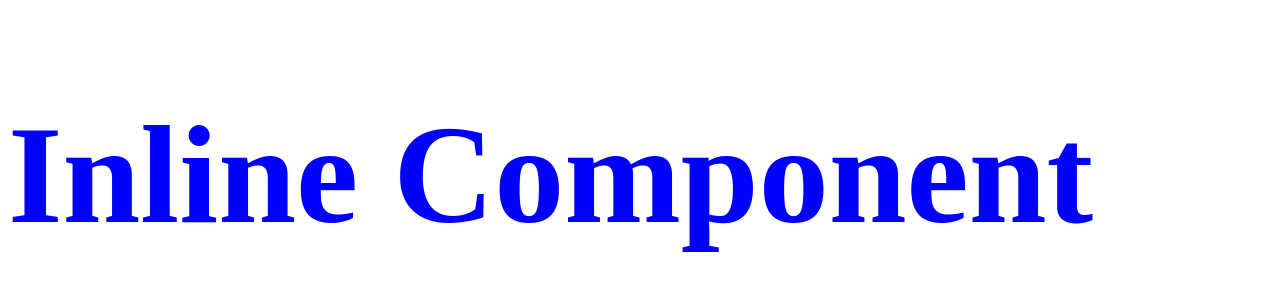
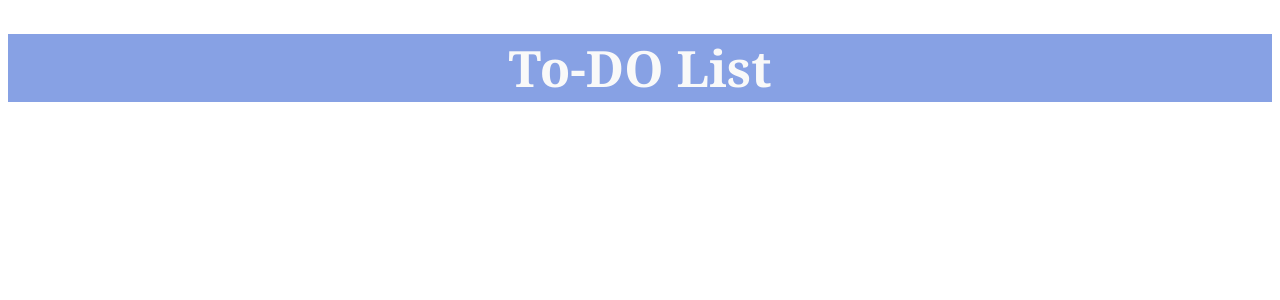
Before and after one commit to vivekds19/ToDo, a React (Vite) app: page / in a window 1280 px wide. Shown: the top 300 px of the page. Built offline with nearby package versions, Linux system fonts and the light colour scheme.

Commit message:
Added style to the header

```diff
--- /dev/null
+++ b/src/CSS/Style.css
@@ -0,0 +1,7 @@
+.header{
+  color: rgb(249, 249, 249);
+  text-align: center;
+  font-size: 50px;
+  background-color: rgb(135, 161, 228);
+  font-family: Georgia, 'Times New Roman', Times, serif;
+}
--- a/src/Components/Inline.jsx
+++ b/src/Components/Inline.jsx
@@ -1,11 +1,10 @@
 import React from "react";
-const header={ color:"blue", fontSize:'140px', fontFamily:'Times New Roman' }
-
+import "../CSS/Style.css";
 
 export default function Inline() {
   return (
     <div>
-      <h1 style={header}>Inline Component</h1>
+      <h1 className="header">To-DO List</h1>
     </div>
   );
 }
```
